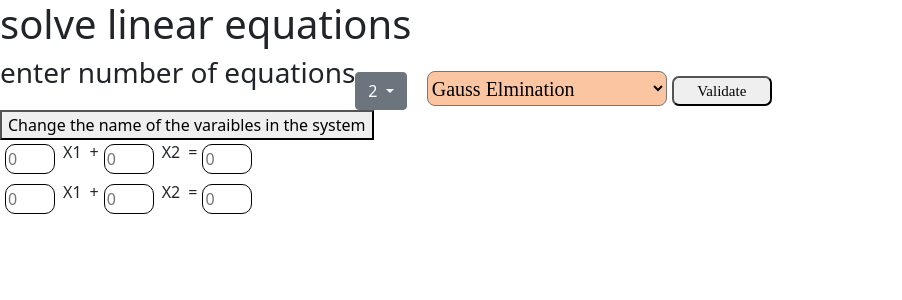
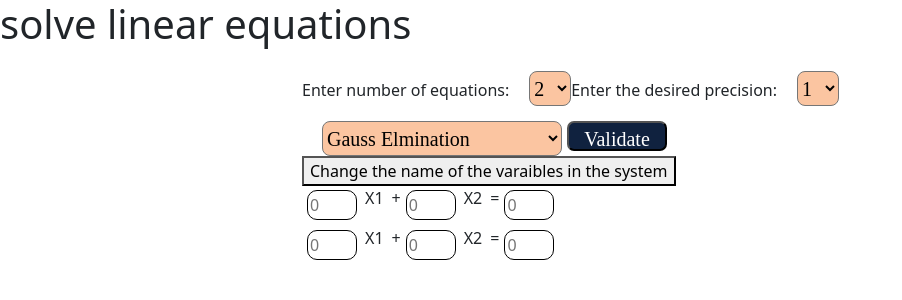
Before and after one commit to LouaiZahran/System-Solver, an Angular app in the folder front/: page / in a window 1280 px wide. Shown: the top 300 px of the page, without its empty margins (0-902 px from the left). Built offline with nearby package versions, Linux system fonts and the light colour scheme.

Commit message:
significant & cleaning

```diff
--- a/front/src/app/home/home.component.css
+++ b/front/src/app/home/home.component.css
@@ -6,6 +6,15 @@ input
     border: 1px solid black;
     margin-top: 4px;
     margin-left: 5px;
+}
+
+.container{
+    display: flexbox;
+    -ms-flex-align: start;
+    top: 700px;
+    left: 500px;
+    width: 700px;
+    height: 900px;
 }
 
 .matrixIn {
@@ -21,11 +30,30 @@ input
     left: 500px;
 }
 
+#significance {
+    border-radius: 8px;
+    background-color: rgb(251, 197, 161);
+    font-family: Fira code;
+    font-size: 20px;
+    height: 35px;
+    left: 40px;
+}
+#no_equ {
+    border-radius: 8px;
+    background-color: rgb(251, 197, 161);
+    font-family: Fira code;
+    font-size: 20px;
+    height: 35px;
+    left: 40px;
+}
+
 #validate {
+    background-color: rgb(16, 34, 63);
+    color: rgb(255, 255, 255);
+    font-family: Fira code;
+    font-size: 20px;
     width: 100px;
     height: 30px;
-    font-size: 15px;
-    font-family: Fira code;
     left: 5px;
     border-radius: 7px;
     position: relative;
@@ -37,15 +65,10 @@ input
     position: relative;
 }
 
-
-
 #divSelect {
     left: 500px;
     position: relative;
 }
-
-
-
 
 p
 {
@@ -61,9 +84,3 @@ select
     margin-top: 15px;
     margin-left: 20px;
 }
-h2:hover
-{
-   background-color: black;
-   color: white;
-   width: 700px;
-}
--- a/front/src/app/home/home.component.html
+++ b/front/src/app/home/home.component.html
@@ -1,44 +1,65 @@
 <h1>solve linear equations</h1>
 
+<div class="container">
+  <div style="display: flex;">
 
-<div style="display: flex;">
-    <h3>enter number of equations</h3>
     <div class="dropdown" id = "main">
-        <button class="btn btn-secondary dropdown-toggle" type="button" id="dropdownMenuButton1" data-bs-toggle="dropdown" aria-expanded="false">
-          {{externalnum}}
-        </button>
+        <label>Enter number of equations: </label>
+        <select [(ngModel)] = "externalnum" id="no_equ" (change)="generate(externalnum);delete(externalnum)">
+          <option value="1" >1</option>
+          <option value="2" >2</option>
+          <option value="3" >3</option>
+          <option value="4" >4</option>
+          <option value="5" >5</option>
+          <option value="6" >6</option>
+          <option value="7" >7</option>
+          <option value="8" >8</option>
+          <option value="9" >9</option>
+          <option value="10" >10</option>
+        </select>
+
+        <label>Enter the desired precision: </label>
+        <select [(ngModel)] = "significant_figure" id="significance">
+          <option value="1" >1</option>
+          <option value="2" >2</option>
+          <option value="3" >3</option>
+          <option value="4" >4</option>
+          <option value="5" >5</option>
+          <option value="6" >6</option>
+          <option value="7" >7</option>
+          <option value="8" >8</option>
+          <option value="9" >9</option>
+          <option value="10" >10</option>
+          <option value="11" >11</option>
+          <option value="12" >12</option>
+          <option value="13" >13</option>
+          <option value="14" >14</option>
+          <option value="15" >15</option>
+          <option value="16" >16</option>
+          <option value="17" >17</option>
+          <option value="18" >18</option>
+          <option value="19" >19</option>
+          <option value="20" >20</option>
+        </select>
+
         <select [(ngModel)] = "currentSolType" id = "selectSolver" (change)="solutionTypeList()">
           <optgroup label="Direct Methods">
             <option *ngFor = "let sol of DirectSolTypes">
               {{sol.type}}
             </option>
           </optgroup>
-
           <optgroup label="Iterative Methods">
             <option *ngFor = "let sol of iterativeSolTypes">
               {{sol.type}}
             </option>
           </optgroup>
-
           <optgroup Label = "LU Decomposition">
             <option *ngFor = "let dec of decompostions">
               {{dec.type}}
             </option>
           </optgroup>
+        </select>
 
-        </select>
-        <ul class="dropdown-menu" aria-labelledby="dropdownMenuButton1">
-          <li><a (click)="generate(1)"  (click)="delete(1)" class="dropdown-item" href="#">1</a></li>
-          <li><a (click)="generate(2)" (click)="delete(2)" class="dropdown-item" href="#">2</a></li>
-          <li><a (click)="generate(3)" (click)="delete(3)" class="dropdown-item" href="#">3</a></li>
-          <li><a  (click)="generate(4)" (click)="delete(4)"  class="dropdown-item" href="#">4</a></li>
-          <li><a (click)="generate(5)" (click)="delete(5)" class="dropdown-item" href="#">5</a></li>
-          <li><a (click)="generate(6)" (click)="delete(6)" class="dropdown-item" href="#">6</a></li>
-          <li><a (click)="generate(7)" (click)="delete(7)" class="dropdown-item" href="#">7</a></li>
-          <li><a (click)="generate(8)" (click)="delete(8)" class="dropdown-item" href="#">8</a></li>
-          <li><a (click)="generate(9)" (click)="delete(9)" class="dropdown-item" href="#">9</a></li>
-          <li><a (click)="generate(10)" (click)="delete(10)" class="dropdown-item" href="#">10</a></li>
-        </ul>
         <button id = "validate" (click) = "validateInput();validateSymmetric()">Validate</button>
     </div>
   </div>
@@ -74,5 +95,5 @@
 
           </div>
       </div>
-
   </div>
+</div>
--- a/front/src/app/home/home.component.ts
+++ b/front/src/app/home/home.component.ts
@@ -1,5 +1,6 @@
 import { Component, OnInit } from '@angular/core';
 import { FormControl } from '@angular/forms';
+import { from } from 'rxjs';
 
 export interface solverType {
   type : string;
@@ -15,9 +16,6 @@ export interface decompostion {
     styleUrls: ['./home.component.css']
   })
 export class homecomponent {
-    createdIter : boolean = false;
-    validFlagInput : boolean = false;
-    symmFalg : boolean = false;
 
   DirectSolTypes : solverType[] = [
     {type : "Gauss Elmination", value : 1},
@@ -36,17 +34,21 @@ export interface decompostion {
     {type : "Cholesky Decompostion", value : 3}
   ]
 
+
+  createdIter : boolean = false;
+  validFlagInput : boolean = false;
+  symmFalg : boolean = false;
   currentSolType : string = this.DirectSolTypes[0].type;
-
-
   matrixInput : HTMLInputElement[][]= [];
-
   variableNames : string[] = [];
-
   externalnum:number=2
   coff:any=[]
+  flag:number=0
+  $event:any
+  significant_figure:number = 1
 
-    solutionTypeList(){
+  solutionTypeList()
+  {
     var divOptn = document.createElement("div");
     var input = document.createElement("input");
     var input2 = document.createElement("input");
@@ -100,7 +102,6 @@ export interface decompostion {
         list.appendChild(li);
         document.getElementById("main")?.appendChild(list);
         this.createdIter = true;
-
       }
     }
     else{
@@ -112,7 +113,9 @@ export interface decompostion {
     }
 
   }
-    validateInput(){
+
+  validateInput()
+  {
     for(let i = 0; i < this.matrixInput.length; i++){
       for(let j = 0; j < this.matrixInput[i].length; j++){
         var input = <HTMLInputElement>this.matrixInput[i][j];
@@ -151,10 +154,10 @@ export interface decompostion {
         iter2.style.borderColor = "black";
       }
     }
-
   }
 
-    validateSymmetric(){
+  validateSymmetric()
+  {
     var symm : boolean = true;
     for(let i = 0; i < this.externalnum; i++){
       for(let j = 0; j < this.externalnum; j++){
@@ -175,6 +178,7 @@ export interface decompostion {
 
     }
   }
+
   delete(num:number)
   {
 
@@ -189,6 +193,7 @@ export interface decompostion {
 
     this.create();
   }
+
   generate(y:number)
   {
 
@@ -201,6 +206,7 @@ export interface decompostion {
       x = x + 1
     }
   }
+
   delete2()
   {
     console.log(document.getElementById("1")?.nodeValue)
@@ -282,8 +288,7 @@ export interface decompostion {
     }
     console.log(this.matrixInput)
   }
-    flag:number=0
-    $event:any
+
   create()
   {
     if(this.flag==1)
@@ -337,5 +342,4 @@ export interface decompostion {
   }
 
 
-
 }
--- a/front/tsconfig.json
+++ b/front/tsconfig.json
@@ -26,6 +26,7 @@
     "strictInjectionParameters": true,
     "strictInputAccessModifiers": true,
     "strictTemplates": true,
-    "strictPropertyInitialization": false
+    "strictPropertyInitialization": false,
+    "strictNullChecks": false
   }
 }
```
Also changed, not shown: 1 other file (tests, documents, lock files or other folders). Lines whose indentation alone changed are shown as unchanged.
